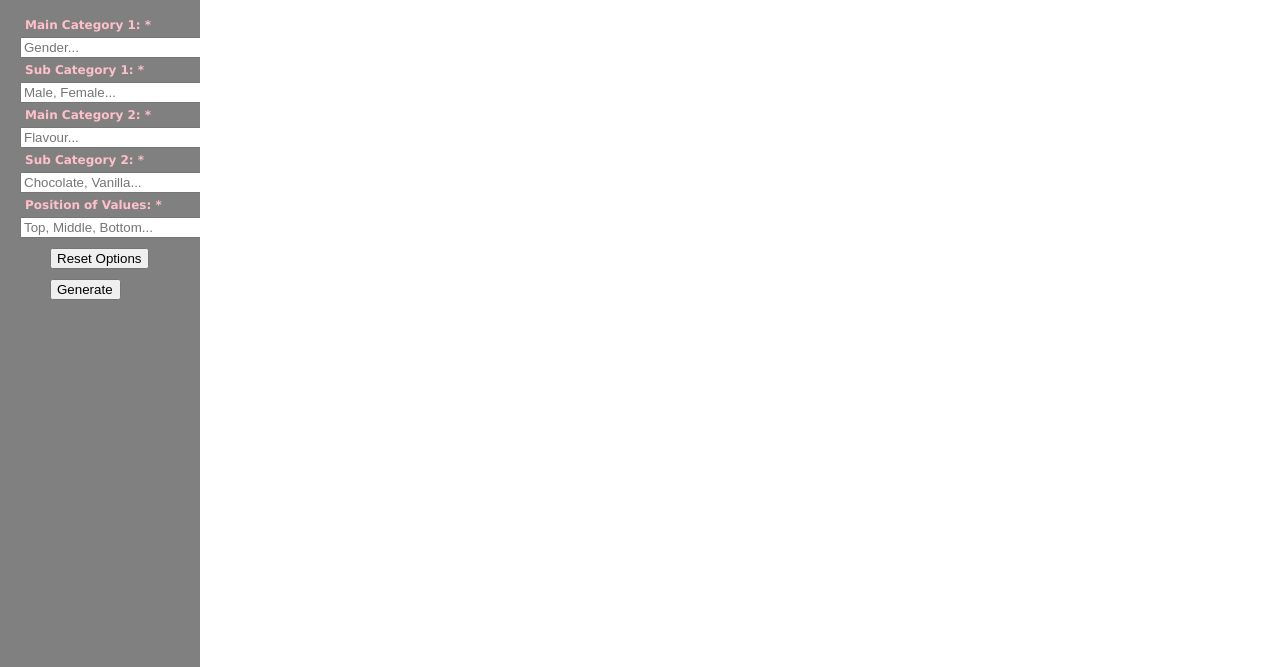
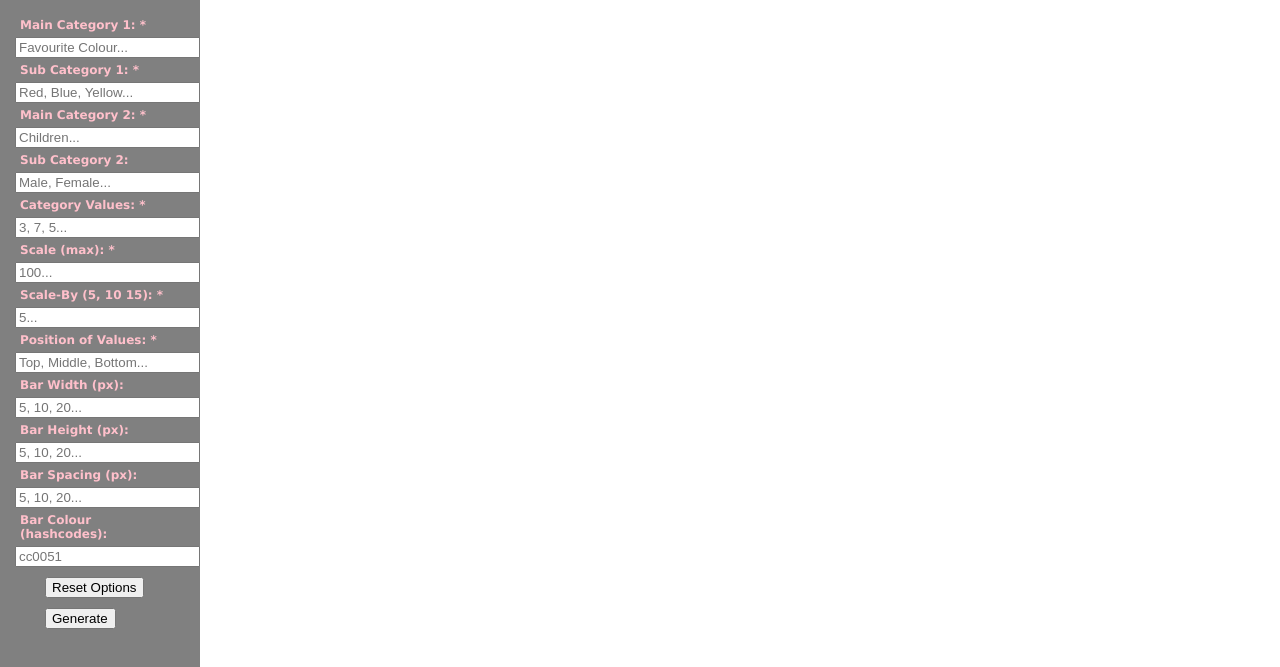
Before and after one commit to Jaxson-Baerg/bar-chart-project, a website: page index.html in a window 1280 px wide. Shown: the part 133-800 px from the top of the page. Drawn offline with Linux system fonts and the light colour scheme.

Commit message:
bug checking input boxes, added bar customization input boxes

```diff
--- a/assets/stylesheets/main.css
+++ b/assets/stylesheets/main.css
@@ -39,7 +39,7 @@ body {
 }
 
 .sidebar > * { /*change styling for elements in sidebar*/
-  padding-left: 20px;
+  padding-left: 15px;
   padding-right: 20px;
 }
 
--- a/index.html
+++ b/index.html
@@ -28,15 +28,31 @@
 
         <!-- user inputs -->
         <h5>Main Category 1: *</h5>
-        <input type="text" class="userInput" id="mainCategoryOne" placeholder="Gender..." value="">
+        <input type="text" class="mandatoryInput" id="mainCategoryOne" placeholder="Favourite Colour..." value="">
         <h5>Sub Category 1: *</h5>
-        <input type="text" class="userInput" id="subCategoryOne" placeholder="Male, Female..." value="">
+        <input type="text" class="mandatoryInput" id="subCategoryOne" placeholder="Red, Blue, Yellow..." value="">
         <h5>Main Category 2: *</h5>
-        <input type="text" class="userInput" id="mainCategoryTwo" placeholder="Flavour..." value="">
-        <h5>Sub Category 2: *</h5>
-        <input type="text" class="userInput" id="subCategoryTwo" placeholder="Chocolate, Vanilla..." value="">
+        <input type="text" class="mandatoryInput" id="mainCategoryTwo" placeholder="Children..." value="">
+        <h5>Sub Category 2:</h5>
+        <input type="text" id="subCategoryTwo" placeholder="Male, Female..." value="">
+        <h5>Category Values: *</h5>
+        <input type="text" class="mandatoryInput" id="categoryValues" placeholder="3, 7, 5..." value="">
+        <h5>Scale (max): *</h5>
+        <input type="number" class="mandatoryInput" id="scaleValue" placeholder="100..." value="">
+        <h5>Scale-By (5, 10 15): *</h5>
+        <input type="number" class="mandatoryInput" id="scaleByValue" placeholder="5..." value="">
         <h5>Position of Values: *</h5>
-        <input type="text" class="userInput" id="valuePosition" placeholder="Top, Middle, Bottom..." value="">
+        <input type="text" class="mandatoryInput" id="valuePosition" placeholder="Top, Middle, Bottom..." value="">
+
+        <!-- bar customization -->
+        <h5>Bar Width (px):</h5>
+        <input type="number" id="barWidth" placeholder="5, 10, 20..." value="">
+        <h5>Bar Height (px):</h5>
+        <input type="number" id="barHeight" placeholder="5, 10, 20..." value="">
+        <h5>Bar Spacing (px):</h5>
+        <input type="number" id="barSpacing" placeholder="5, 10, 20..." value="">
+        <h5>Bar Colour (hashcodes):</h5>
+        <input type="text" id="barColour" placeholder="cc0051" value="">
 
         <!-- buttons to reset or submit -->
         <button id="reset" type="reset">Reset Options</button>
--- a/js/main.js
+++ b/js/main.js
@@ -7,6 +7,25 @@ const getCategories = function() {
   cat.subCatTwo = document.getElementById("subCategoryTwo").value.split(", ");
   return cat;
 };
+
+// Function to get category values
+const getCategoryValues = function() {
+  let categoryValues = document.getElementById("categoryValues").value.split(", ");
+  for (let i = 0; i < categoryValues.length; i++) {
+    categoryValues[i] = Number(categoryValues[i]);
+  }
+  return categoryValues;
+}
+
+// Function to get values of scale
+const getScaleValue = function() {
+  return Number(document.getElementById("scaleValue").value);
+}
+
+// Function to get scale by value, less than max scale value
+const getScaleByValue = function() {
+  return Number(document.getElementById("scaleByValue").value);
+}
 
 // Function to get value position from form
 const getValuePosition = function() {
@@ -18,18 +37,21 @@ const pullOptions = function() {
   data = [];
   // Pushes pulled form data into master data array
   data.push(getCategories());
+  data.push(getCategoryValues());
+  data.push(getScaleValue());
+  data.push(getScaleByValue());
   data.push(getValuePosition());
   console.log(data); // Test output
 };
 
 // Function to check if data was filled out
 const filledOut = function() {
-  let inputs = document.getElementsByClassName("userInput");
+  let inputs = document.getElementsByClassName("mandatoryInput");
   let complete = true;
   for (let i = 0; i < inputs.length; i++) { // Loop through form to see if any inputs are blank
     if (inputs[i].value === "") { // If any input is incomplete, visually show
       inputs[i].classList.add("incomplete"); // Add class with animation
-      setInterval(function() {inputs[i].classList.remove("incomplete")}, 5000); // Remove class with animation
+      setInterval(function() {inputs[i].classList.remove("incomplete")}, 3000); // Remove class with animation
       complete = false;
     }
   }
```
